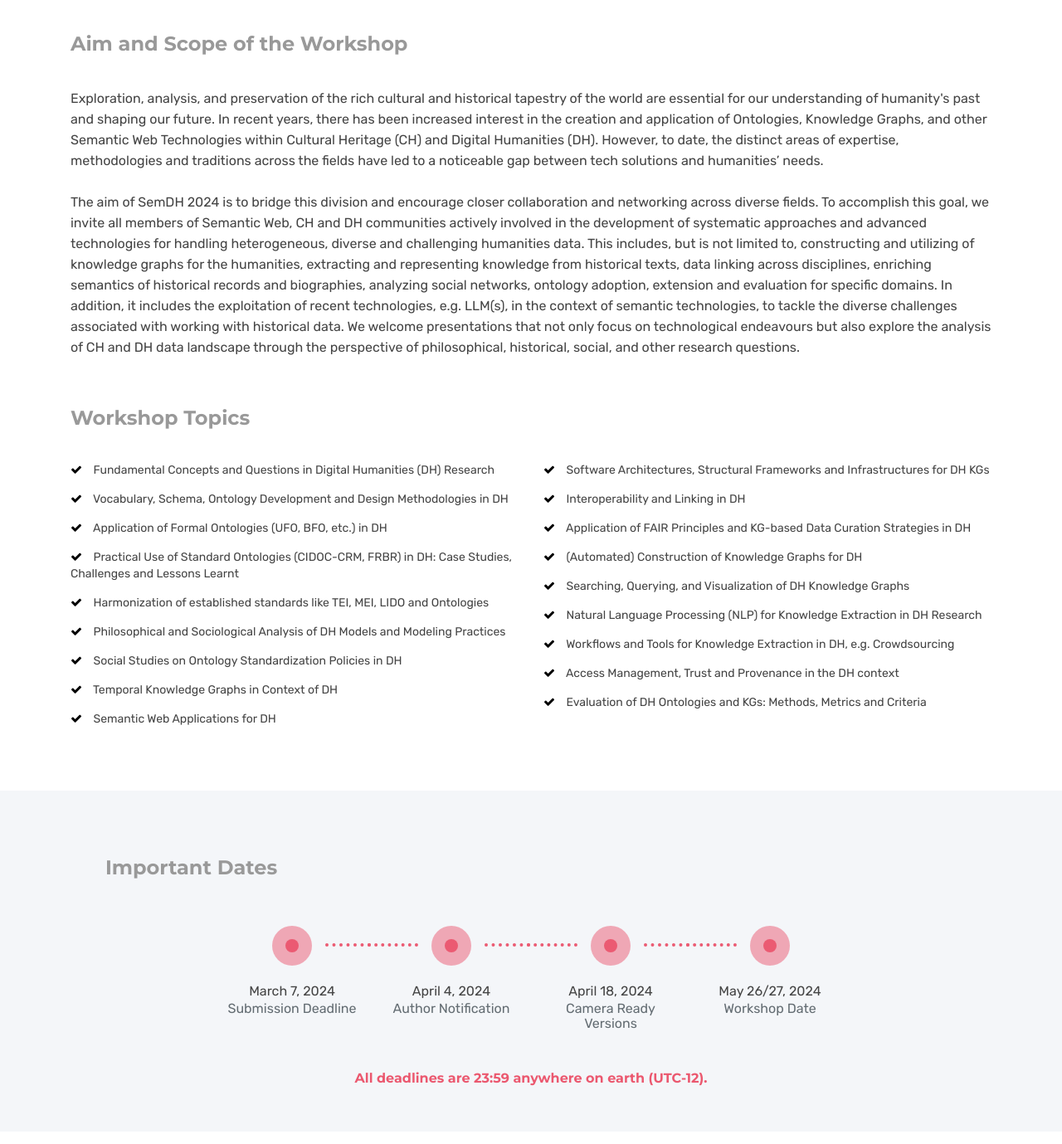
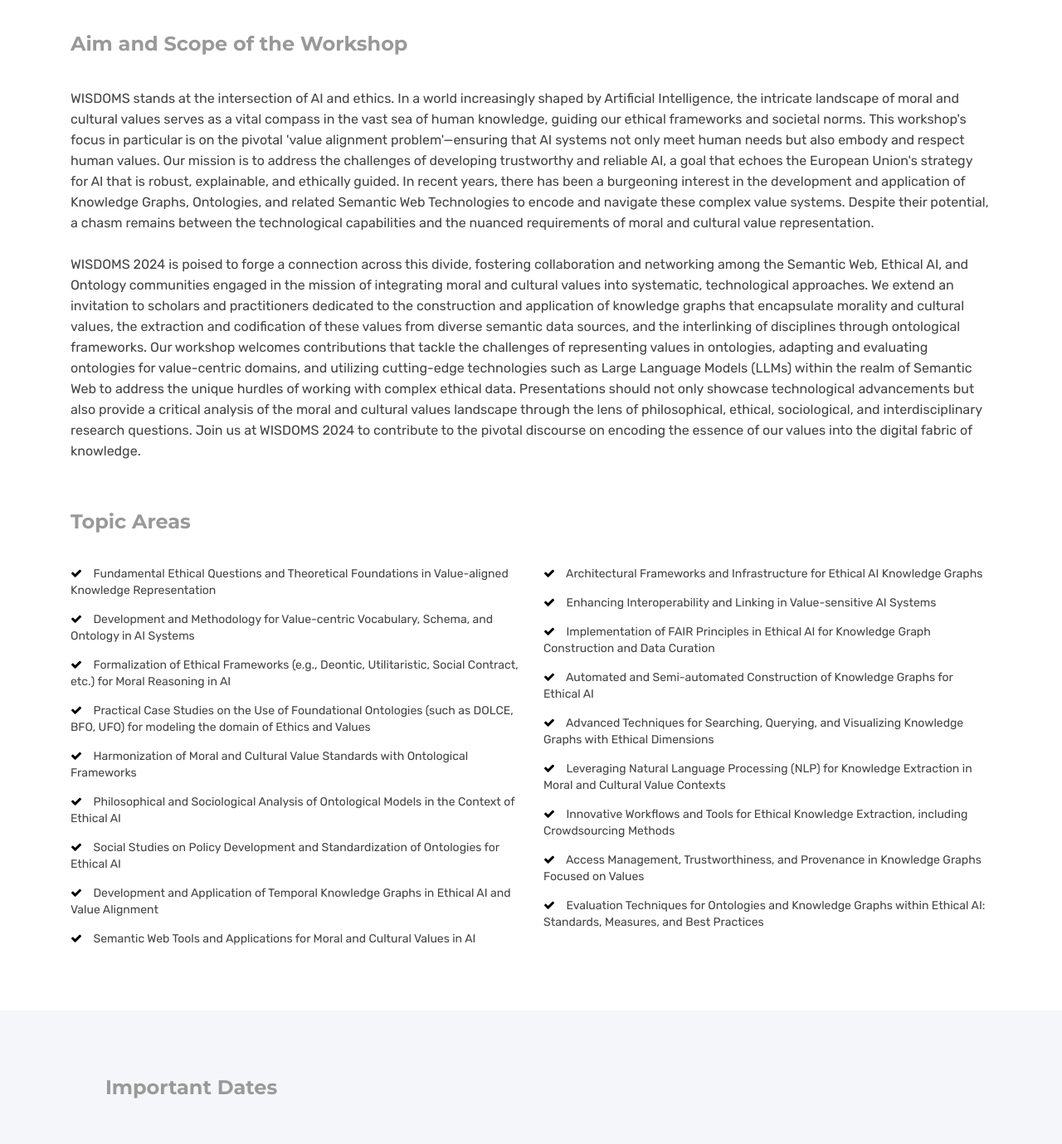
Before and after one commit to wisdoms-workshop/wisdoms-workshop.github.io, a Jekyll site: the page built from index.html, in a window 1280 px wide. Shown: the part 450-1829 px from the top of the page at 83% size. Built offline with Jekyll 4.4.1, drawn with Linux system fonts in a browser that asks for light colours.

Commit message:
new index file

```diff
--- a/index.html
+++ b/index.html
@@ -64,123 +64,91 @@
   <div id="features" class="container">
     <h4 class="sub-title space-left">Aim and Scope of the Workshop</h4>
     <p class="lead">
-      Exploration, analysis, and preservation of the rich cultural and
-      historical tapestry of the world are essential for our understanding of
-      humanity's past and shaping our future. In recent years, there has been
-      increased interest in the creation and application of Ontologies,
-      Knowledge Graphs, and other Semantic Web Technologies within Cultural
-      Heritage (CH) and Digital Humanities (DH). However, to date, the distinct
-      areas of expertise, methodologies and traditions across the fields have
-      led to a noticeable gap between tech solutions and humanities’ needs.
+      WISDOMS stands at the intersection of AI and ethics. In a world increasingly shaped by Artificial Intelligence, the intricate landscape of moral and cultural values serves as a vital compass in the vast sea of human knowledge, guiding our ethical frameworks and societal norms.
+      This workshop's focus in particular is on the pivotal 'value alignment problem'—ensuring that AI systems not only meet human needs but also embody and respect human values. Our mission is to address the challenges of developing trustworthy and reliable AI, a goal that echoes the European Union's strategy for AI that is robust, explainable, and ethically guided. In recent years, there has been a burgeoning interest in the development and application of Knowledge Graphs, Ontologies, and related Semantic Web Technologies to encode and navigate these complex value systems. Despite their potential, a chasm remains between the technological capabilities and the nuanced requirements of moral and cultural value representation.
       <br />
       <br />
-      The aim of SemDH 2024 is to bridge this division and encourage closer
-      collaboration and networking across diverse fields. To accomplish this
-      goal, we invite all members of Semantic Web, CH and DH communities
-      actively involved in the development of systematic approaches and advanced
-      technologies for handling heterogeneous, diverse and challenging
-      humanities data. This includes, but is not limited to, constructing and
-      utilizing of knowledge graphs for the humanities, extracting and
-      representing knowledge from historical texts, data linking across
-      disciplines, enriching semantics of historical records and biographies,
-      analyzing social networks, ontology adoption, extension and evaluation for
-      specific domains. In addition, it includes the exploitation of recent
-      technologies, e.g. LLM(s), in the context of semantic technologies, to
-      tackle the diverse challenges associated with working with historical
-      data. We welcome presentations that not only focus on technological
-      endeavours but also explore the analysis of CH and DH data landscape
-      through the perspective of philosophical, historical, social, and other
-      research questions.
+      WISDOMS 2024 is poised to forge a connection across this divide, fostering collaboration and networking among the Semantic Web, Ethical AI, and Ontology communities engaged in the mission of integrating moral and cultural values into systematic, technological approaches. We extend an invitation to scholars and practitioners dedicated to the construction and application of knowledge graphs that encapsulate morality and cultural values, the extraction and codification of these values from diverse semantic data sources, and the interlinking of disciplines through ontological frameworks.
+
+      Our workshop welcomes contributions that tackle the challenges of representing values in ontologies, adapting and evaluating ontologies for value-centric domains, and utilizing cutting-edge technologies such as Large Language Models (LLMs) within the realm of Semantic Web to address the unique hurdles of working with complex ethical data. Presentations should not only showcase technological advancements but also provide a critical analysis of the moral and cultural values landscape through the lens of philosophical, ethical, sociological, and interdisciplinary research questions. Join us at WISDOMS 2024 to contribute to the pivotal discourse on encoding the essence of our values into the digital fabric of knowledge.
     </p>
     <div class="mb-60"></div>
   </div>
 
   <div class="container">
-    <h4 class="sub-title space-left">Workshop Topics</h4>
+    <h4 class="sub-title space-left">Topic Areas</h4>
     <div class="row">
       <div class="col-xs-12 col-sm-6 col-md-6">
         <ul class="list-style check-list pl-0">
           <li>
             <i class="fa fa-check light-green" aria-hidden="true"></i>
-            Fundamental Concepts and Questions in Digital Humanities (DH)
-            Research
+            Fundamental Ethical Questions and Theoretical Foundations in Value-aligned Knowledge Representation
           </li>
           <li>
             <i class="fa fa-check light-green" aria-hidden="true"></i>
-            Vocabulary, Schema, Ontology Development and Design Methodologies in
-            DH
+            Development and Methodology for Value-centric Vocabulary, Schema, and Ontology in AI Systems
           </li>
           <li>
             <i class="fa fa-check light-green" aria-hidden="true"></i>
-            Application of Formal Ontologies (UFO, BFO, etc.) in DH
+            Formalization of Ethical Frameworks (e.g., Deontic, Utilitaristic, Social Contract, etc.) for Moral Reasoning in AI
           </li>
           <li>
             <i class="fa fa-check light-green" aria-hidden="true"></i> Practical
-            Use of Standard Ontologies (CIDOC-CRM, FRBR) in DH: Case Studies,
-            Challenges and Lessons Learnt
+            Case Studies on the Use of Foundational Ontologies (such as DOLCE, BFO, UFO) for modeling the domain of Ethics and Values
           </li>
           <li>
             <i class="fa fa-check light-green" aria-hidden="true"></i>
-            Harmonization of established standards like TEI, MEI, LIDO and
-            Ontologies
+            Harmonization of Moral and Cultural Value Standards with Ontological Frameworks
           </li>
           <li>
             <i class="fa fa-check light-green" aria-hidden="true"></i>
-            Philosophical and Sociological Analysis of DH Models and Modeling
-            Practices
+            Philosophical and Sociological Analysis of Ontological Models in the Context of Ethical AI
           </li>
           <li>
             <i class="fa fa-check light-green" aria-hidden="true"></i> Social
-            Studies on Ontology Standardization Policies in DH
+            Studies on Policy Development and Standardization of Ontologies for Ethical AI
           </li>
           <li>
-            <i class="fa fa-check light-green" aria-hidden="true"></i> Temporal
-            Knowledge Graphs in Context of DH
+            <i class="fa fa-check light-green" aria-hidden="true"></i> Development and Application of Temporal Knowledge Graphs in Ethical AI and Value Alignment
           </li>
           <li>
-            <i class="fa fa-check light-green" aria-hidden="true"></i> Semantic
-            Web Applications for DH
+            <i class="fa fa-check light-green" aria-hidden="true"></i> Semantic Web Tools and Applications for Moral and Cultural Values in AI
           </li>
         </ul>
       </div>
       <div class="col-xs-12 col-sm-6 col-md-6">
         <ul class="list-style check-list pl-0">
           <li>
-            <i class="fa fa-check" aria-hidden="true"></i> Software
-            Architectures, Structural Frameworks and Infrastructures for DH KGs
+            <i class="fa fa-check" aria-hidden="true"></i> Architectural Frameworks and Infrastructure for Ethical AI Knowledge Graphs
           </li>
           <li>
             <i class="fa fa-check light-green" aria-hidden="true"></i>
-            Interoperability and Linking in DH
+            Enhancing Interoperability and Linking in Value-sensitive AI Systems
           </li>
           <li>
             <i class="fa fa-check light-green" aria-hidden="true"></i>
-            Application of FAIR Principles and KG-based Data Curation Strategies
-            in DH
+            Implementation of FAIR Principles in Ethical AI for Knowledge Graph Construction and Data Curation
           </li>
           <li>
             <i class="fa fa-check light-green" aria-hidden="true"></i>
-            (Automated) Construction of Knowledge Graphs for DH
+            Automated and Semi-automated Construction of Knowledge Graphs for Ethical AI
           </li>
           <li>
             <i class="fa fa-check light-green" aria-hidden="true"></i>
-            Searching, Querying, and Visualization of DH Knowledge Graphs
+            Advanced Techniques for Searching, Querying, and Visualizing Knowledge Graphs with Ethical Dimensions
           </li>
           <li>
-            <i class="fa fa-check light-green" aria-hidden="true"></i> Natural
-            Language Processing (NLP) for Knowledge Extraction in DH Research
+            <i class="fa fa-check light-green" aria-hidden="true"></i> Leveraging Natural Language Processing (NLP) for Knowledge Extraction in Moral and Cultural Value Contexts
           </li>
           <li>
-            <i class="fa fa-check light-green" aria-hidden="true"></i> Workflows
-            and Tools for Knowledge Extraction in DH, e.g. Crowdsourcing
+            <i class="fa fa-check light-green" aria-hidden="true"></i> Innovative Workflows and Tools for Ethical Knowledge Extraction, including Crowdsourcing Methods
           </li>
           <li>
-            <i class="fa fa-check light-green" aria-hidden="true"></i> Access
-            Management, Trust and Provenance in the DH context
+            <i class="fa fa-check light-green" aria-hidden="true"></i> Access Management, Trustworthiness, and Provenance in Knowledge Graphs Focused on Values
           </li>
           <li>
             <i class="fa fa-check light-green" aria-hidden="true"></i>
-            Evaluation of DH Ontologies and KGs: Methods, Metrics and Criteria
+            Evaluation Techniques for Ontologies and Knowledge Graphs within Ethical AI: Standards, Measures, and Best Practices
           </li>
         </ul>
       </div>
```
